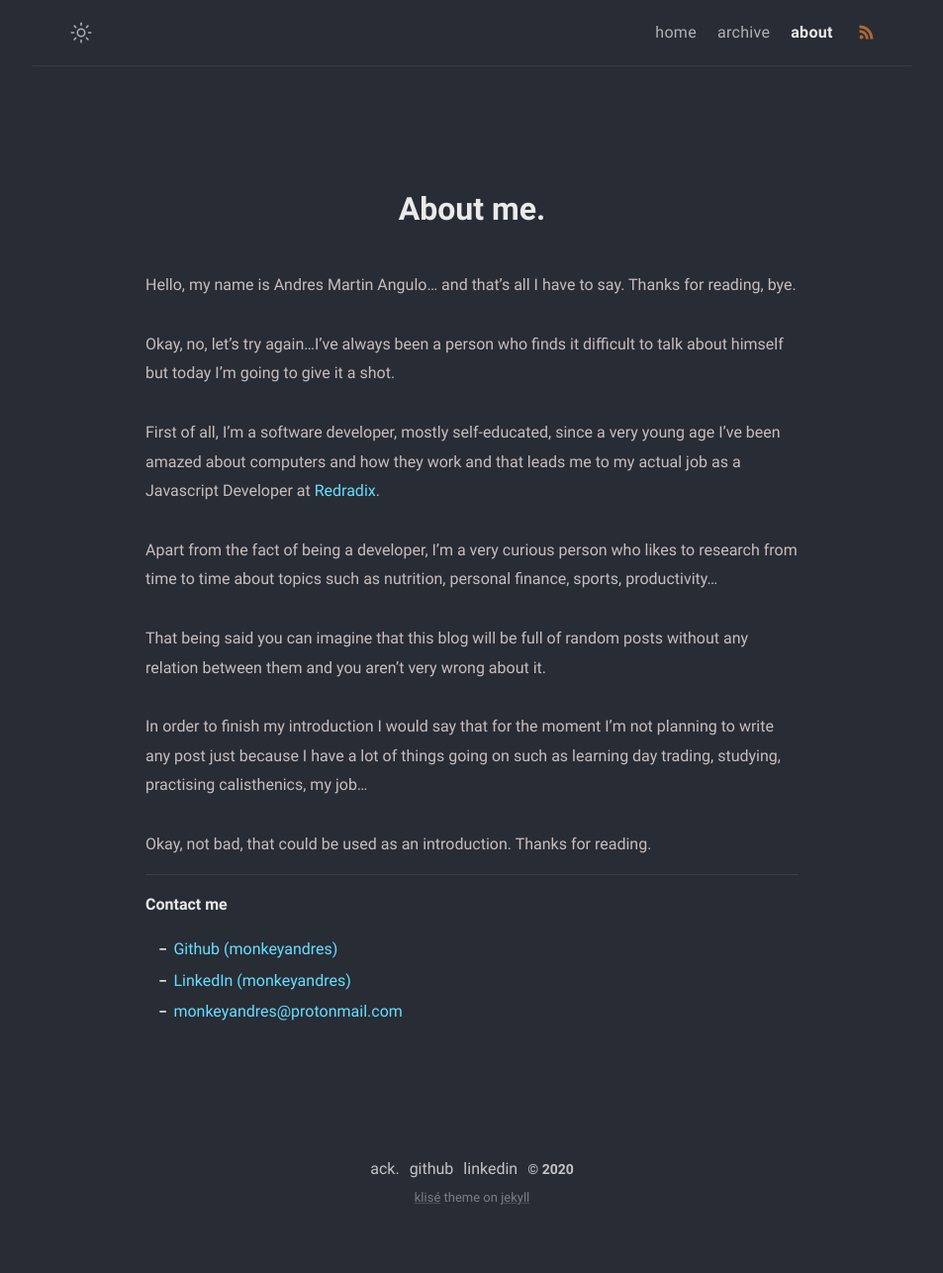
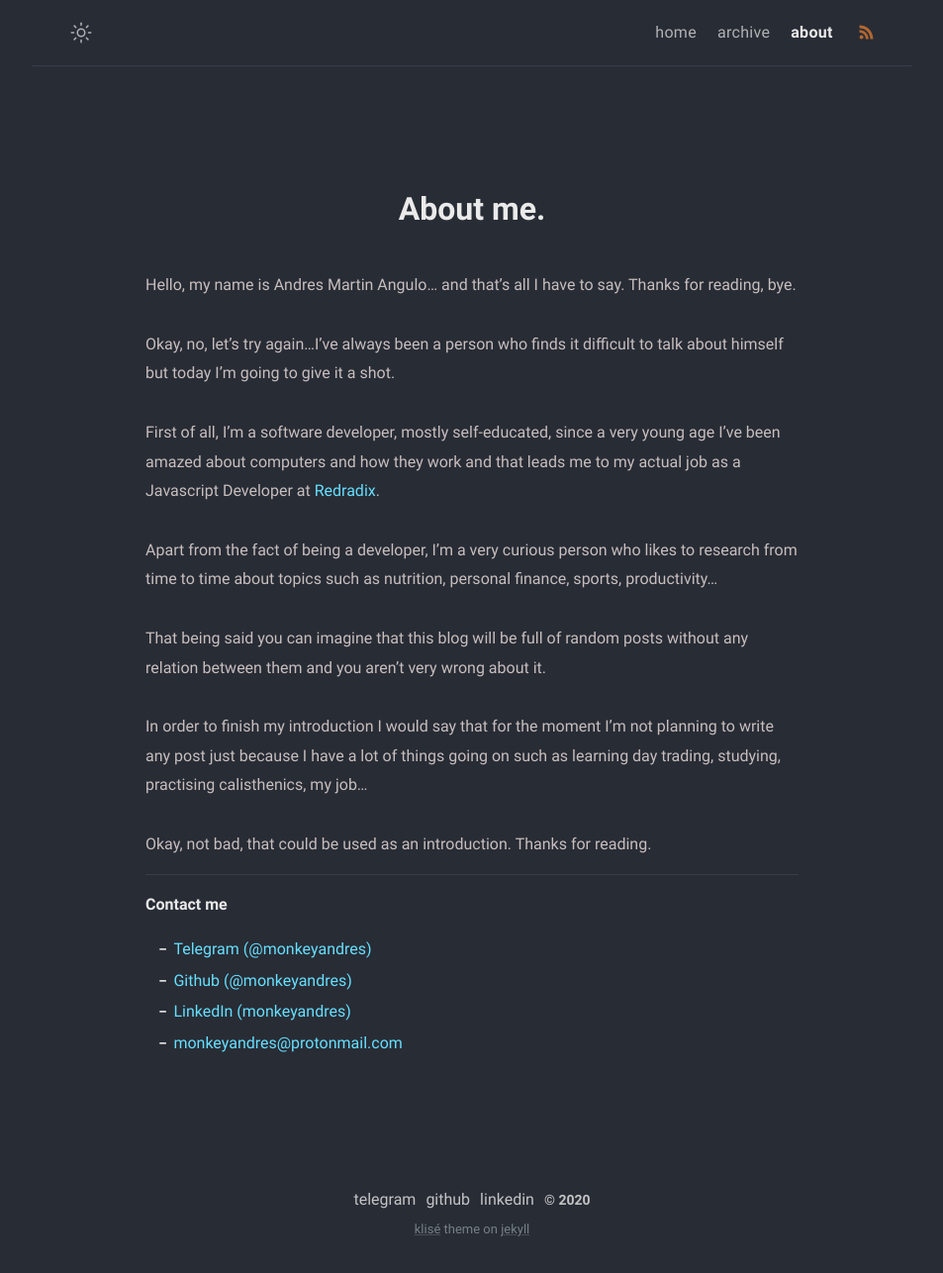
Before and after one commit to MonkeyAndres/MonkeyAndres.github.io, a Jekyll site: the page built from about.md, in a window 1280 px wide. Shown: the whole page at 99% size, without its empty margins (163-1116 px from the left). Built offline with Jekyll 4.4.1, drawn with Linux system fonts in a browser that asks for light colours; before the commit the page ends 1255 px from its top, so only the background shows below that.

Commit message:
Add telegram link to contact info

```diff
--- a/_config.yml
+++ b/_config.yml
@@ -14,6 +14,7 @@ author:
   bio: >- # tell to the world
     Self-taught developer aiming to become a ML Engineer. Calisthenics Athlete. Minimalist. Movie addict.
   username: monkeyandres # general username
+  telegram: monkeyandres
   github: monkeyandres # github username
   linkedin: monkeyandres # linkedin username
   twitter: # twitter username
--- a/_data/footer_items.yml
+++ b/_data/footer_items.yml
@@ -1,6 +1,6 @@
-- title: ack.
-  url: /thanks
-  external: false
+- title: telegram
+  url: https://t.me/monkeyandres
+  external: true
 
 - title: github
   url: https://github.com/monkeyandres
--- a/_layouts/post.html
+++ b/_layouts/post.html
@@ -83,7 +83,10 @@ layout: compress
           </p>
           <ul>
             <li>
-              <a href="https://github.com/{{ site.author.github }}">Github ({{ site.author.github }})</a>
+              <a href="https://t.me/{{ site.author.telegram }}">Telegram (@{{ site.author.telegram }})</a>
+            </li>
+            <li>
+              <a href="https://github.com/{{ site.author.github }}">Github (@{{ site.author.github }})</a>
             </li>
             <li>
               <a href="https://linkedin.com/in/{{ site.author.linkedin }}">LinkedIn ({{ site.author.linkedin }})</a>
--- a/about.md
+++ b/about.md
@@ -24,6 +24,7 @@ Okay, not bad, that could be used as an introduction. Thanks for reading.
 
 **Contact me**
 
-- [Github (monkeyandres)](https://github.com/{{ site.author.github }})
-- [LinkedIn (monkeyandres)](https://linkedin.com/in/{{ site.author.linkedin }})
+- [Telegram (@{{ site.author.telegram }})](https://t.me/{{ site.author.telegram }})
+- [Github (@{{ site.author.github }})](https://github.com/{{ site.author.github }})
+- [LinkedIn ({{ site.author.linkedin }})](https://linkedin.com/in/{{ site.author.linkedin }})
 - [{{ site.author.email }}](mailto:{{ site.author.email }})
```
